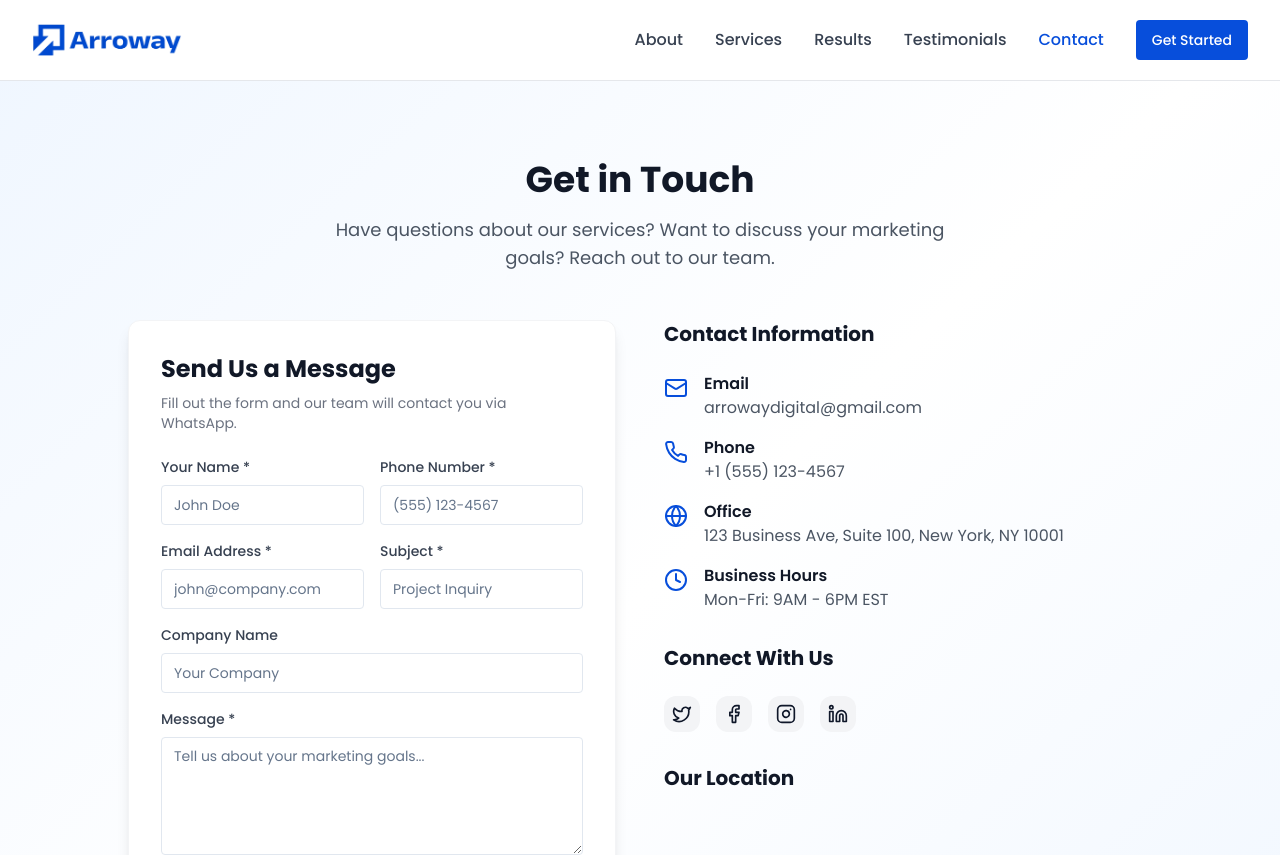
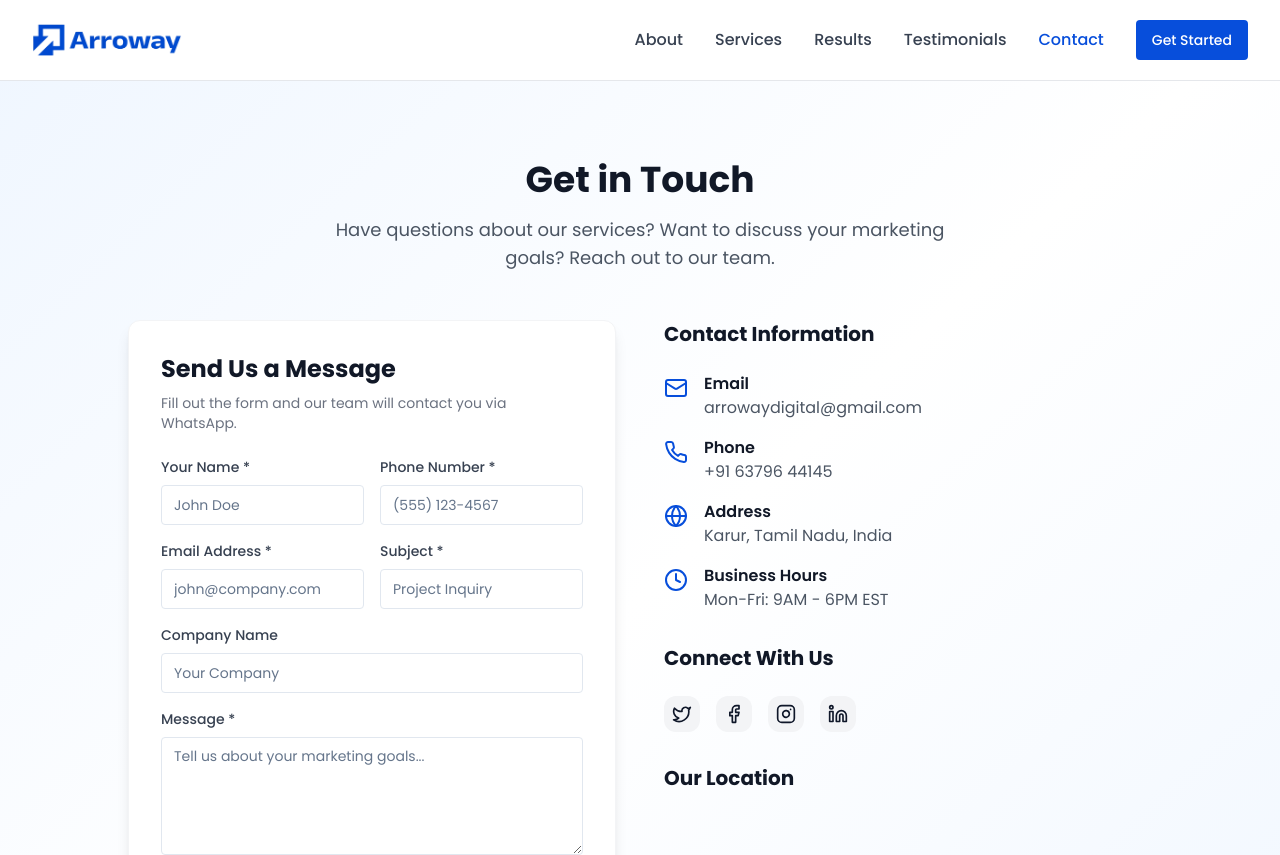
Before and after one commit to arrowaydigital/Arroway, a React (Vite) app: page /contact in a window 1280 px wide. Shown: the top 855 px of the page. Built offline with nearby package versions, Linux system fonts and the light colour scheme; grey boxes are pictures that could not be loaded.

Commit message:
Update ContactSection.tsx

```diff
--- a/src/components/features/ContactSection.tsx
+++ b/src/components/features/ContactSection.tsx
@@ -69,7 +69,7 @@ export function ContactSection() {
       const whatsappMessage = prepareWhatsAppMessage(formData);
 
       // WhatsApp number (include country code, no +, no spaces)
-      const phoneNumber = "+916379644145"; // ← CHANGE THIS
+      const phoneNumber = "916379644145"; // Updated to Indian number without +
 
       const whatsappURL = `https://wa.me/${phoneNumber}?text=${encodeURIComponent(whatsappMessage)}`;
 
@@ -128,14 +128,14 @@ export function ContactSection() {
     {
       icon: <Phone className="text-[#074edb] flex-shrink-0 mt-1" />,
       title: "Phone",
-      value: "+1 (555) 123-4567",
-      link: "tel:+15551234567",
+      value: "+91 63796 44145",
+      link: "tel:+916379644145",
     },
     {
       icon: <Globe className="text-[#074edb] flex-shrink-0 mt-1" />,
-      title: "Office",
-      value: "123 Business Ave, Suite 100, New York, NY 10001",
-      link: "https://maps.google.com/?q=123+Business+Ave,+Suite+100,+New+York,+NY+10001",
+      title: "Address",
+      value: "Karur, Tamil Nadu, India",
+      link: "https://maps.google.com/?q=Karur,+Tamil+Nadu,+India",
     },
     {
       icon: <Clock className="text-[#074edb] flex-shrink-0 mt-1" />,
```
